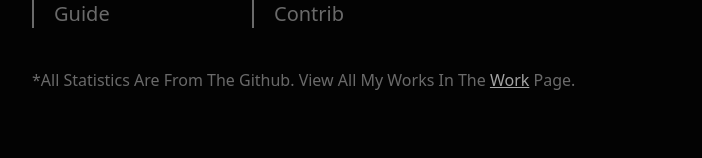
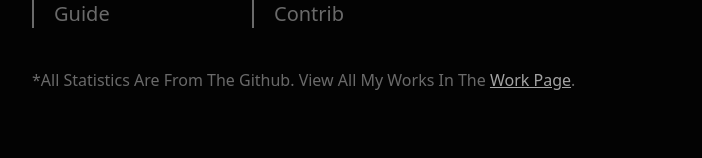
Before and after one commit to ManojTGN/Portfolio, a Next.js app: page / in a window 1280 px wide. Shown: the part 737-895 px from the top of the page, without its empty margins (288-990 px from the left). Built offline with nearby package versions, Linux system fonts and the light colour scheme; no server answers.

Commit message:
build fix

```diff
--- a/public/locales/en-US.json
+++ b/public/locales/en-US.json
@@ -34,6 +34,10 @@
     "portfolio.about.me.desc.bottom":"I'm constantly learning, improving, and pushing myself to build software that's reliable, scalable, and genuinely useful. Let's turn ideas into well-crafted solutions.",
 
 
+    "portfolio.skills.stats.info": "*All Statistics Are From The Github. View All My Works In The",
+    "portfolio.skills.stats.work.page": "Work Page",
+
+
     "portfolio.experience.zoho.location": "Chennai, India",
     "portfolio.experience.zoho.fullname": "Zoho Corporation",
     "portfolio.experience.zoho.duration": "Feb 2024 - Present",
--- a/src/app/components/Contact.js
+++ b/src/app/components/Contact.js
@@ -5,10 +5,10 @@ import { useTranslation } from "react-i18next";
 
 export default function Contact(){
     const {t, i18n, ready } = useTranslation();
-    if (!ready) return <></>;
 
     const [time, setTime] = useState("");
     const [token, setToken] = useState("");
+    if (!ready) return <></>;
 
     useEffect(() => {
         const updateTime = () => {
--- a/src/app/components/Skills.js
+++ b/src/app/components/Skills.js
@@ -1,8 +1,12 @@
 import { useEffect, useState } from "react"
+import { useTranslation } from "react-i18next";
 
 export default function Skills(){
+    const {t, i18n, ready } = useTranslation();
     const [languages, setLanguages] = useState({});
     const [totalBytes, setTotalBytes] = useState(0);
+    if (!ready) return <></>;
+
 
     useEffect(()=>{
         async function getSkills(){
@@ -57,7 +61,7 @@ export default function Skills(){
     </div>
     <div className="w-full mt-10">
         <p className="text-portfolio-500 font-medium text-base">
-            *All Statistics Are From The Github. View All My Works In The <a href="/work" className="underline text-portfolio-300 cursor-pointer">Work</a> Page.
+            {t('portfolio.skills.stats.info')} <a href="/work" className="underline text-portfolio-300 cursor-pointer">{t('portfolio.skills.stats.work.page')}</a>.
         </p>
     </div>
     </>
--- a/src/app/components/Topbar.js
+++ b/src/app/components/Topbar.js
@@ -3,9 +3,9 @@ import { useTranslation } from "react-i18next";
 
 export default function Topbar(){
     const {t, i18n, ready } = useTranslation();
-        // if (!ready) return <></>;
+    const [pathName, setPathName] = useState("");
+    if (!ready) return <></>;
 
-    const [pathName, setPathName] = useState("");
     useEffect(() => {
         setPathName(window.location.pathname);
     }, []);
```
